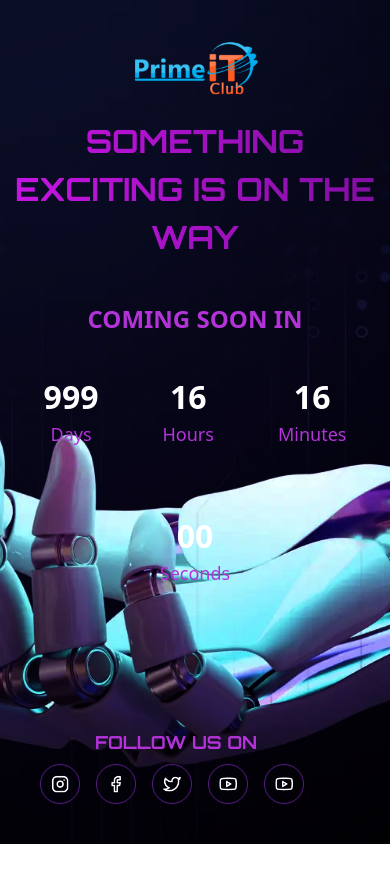
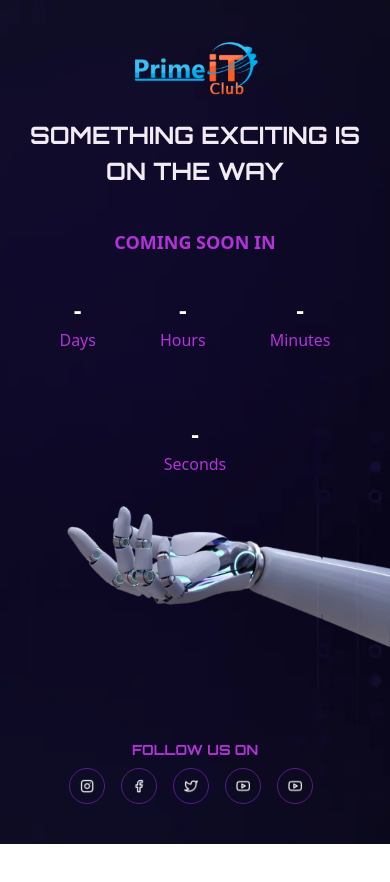
Before and after one commit to tyzrex/Hackaverse-Genesis, a React (Vite) app: page / in a window 390 px wide. Shown: the top 882 px of the page. Before the commit the page ends 844 px from the top, so only its background shows below. Built offline with nearby package versions, Linux system fonts and the light colour scheme.

Commit message:
new background for mobile responsivenes

```diff
--- a/src/App.tsx
+++ b/src/App.tsx
@@ -39,21 +39,21 @@ function App() {
   };
   return (
     <div>
-      <div className="flex flex-col items-center min-h-screen">
+      <div className="flex flex-col items-center min-h-screen container mx-auto px-5">
         <div className="overlay"></div>
         <div className="background"></div>
         <img src={ITClubLogo} alt="IT Club Logo" className="w-32 mt-10" />
 
-        <h1 className="text-[32px] lg:text-[64px] font-bold mt-5 font-main from-[#C915E5] to-[#7F0EA0] bg-gradient-to-r bg-clip-text text-transparent text-center">
+        <h1 className="text-[24px] md:text-[32px] lg:text-[48px] xl:text-[54px] 2xl:text-[64px] font-bold mt-5 font-main text-[#F2EBF3] bg-gradient-to-r bg-clip-text text-center">
           SOMETHING EXCITING IS ON THE WAY
         </h1>
-        <h2 className="text-[24px] lg:text-[36px] mt-10 uppercase font-secondary font-bold text-[#B333D9]">
+        <h2 className="text-[18px] md:text-[24px] lg:text-[36px] mt-10 uppercase font-secondary font-bold text-[#B333D9]">
           Coming soon in
         </h2>
 
         <CountdownTimer event={event} />
-        <div className="absolute bottom-0 left-0 flex flex-col items-center justify-center p-10">
-          <h3 className="text-[18px] uppercase font-main font-bold text-[#B333D9]">
+        <div className="absolute bottom-0 lg:left-0 flex flex-col items-center justify-center p-10">
+          <h3 className="text-[14px] md:text-[18px] uppercase font-main font-bold text-[#B333D9]">
             Follow us on
           </h3>
           <div className="flex gap-2 flex-wrap mt-2">
@@ -63,7 +63,7 @@ function App() {
                 href={social.link}
                 target="_blank"
                 rel="noreferrer"
-                className="inline-block w-10 h-10 mr-2"
+                className="inline-block w-9 h-9 md:w-10 md:h-10 mr-2"
               >
                 <div className="border border-purple-900 rounded-full p-[10px]">
                   <img src={social.icon} alt={social.name} />
--- a/src/_components/counter.tsx
+++ b/src/_components/counter.tsx
@@ -45,30 +45,34 @@ const CountdownTimer: React.FC<{ event: Event }> = ({ event }) => {
     <div className="text-white font-secondary p-4 rounded-md mt-5 md:mt-0">
       <div className="flex justify-center items-center gap-16 md:gap-32 flex-wrap">
         <div className="flex flex-col items-center">
-          <span className="text-[32px] md:text-[48px] lg:text-[72px] font-secondary font-bold">
-            {formatNumber(countdown.days)}
+          <span className="text-[24px] md:text-[32px] lg:text-[48px] xl:text-[72px] font-secondary font-bold">
+            -{/* {formatNumber(countdown.days)} */}
           </span>
-          <span className="text-[#B333D9] text-[18px] font-medium">Days</span>
+          <span className="text-[#B333D9] text-[16px] md:text-[18px] font-medium">
+            Days
+          </span>
         </div>
         <div className="flex flex-col items-center ">
-          <span className="text-[32px] md:text-[48px] lg:text-[72px] font-secondary font-bold">
-            {formatNumber(countdown.hours)}
+          <span className="text-[24px] md:text-[32px] lg:text-[48px] xl:text-[72px] font-secondary font-bold">
+            -{/* {formatNumber(countdown.hours)} */}
           </span>
-          <span className="text-[#B333D9] text-[18px] font-medium">Hours</span>
+          <span className="text-[#B333D9] text-[16px] md:text-[18px] font-medium">
+            Hours
+          </span>
         </div>
         <div className="flex flex-col items-center ">
-          <span className="text-[32px] md:text-[48px] lg:text-[72px] font-secondary font-bold">
-            {formatNumber(countdown.minutes)}
+          <span className="text-[24px] md:text-[32px] lg:text-[48px] xl:text-[72px] font-secondary font-bold">
+            -{/* {formatNumber(countdown.minutes)} */}
           </span>
-          <span className="text-[#B333D9] text-[18px] font-medium">
+          <span className="text-[#B333D9] text-[16px] md:text-[18px] font-medium">
             Minutes
           </span>
         </div>
         <div className="flex flex-col items-center">
-          <span className="text-[32px] md:text-[48px] lg:text-[72px] font-secondary font-bold">
-            {formatNumber(countdown.seconds)}
+          <span className="text-[24px] md:text-[32px] lg:text-[48px] xl:text-[72px] font-secondary font-bold">
+            -{/* {formatNumber(countdown.seconds)} */}
           </span>
-          <span className="text-[#B333D9] text-[18px] font-medium">
+          <span className="text-[#B333D9] text-[16px] md:text-[18px] font-medium">
             Seconds
           </span>
         </div>
--- a/src/index.css
+++ b/src/index.css
@@ -12,7 +12,7 @@ body {
 }
 
 .background {
-  background: url("./assets/background.svg");
+  background: url("./assets/background.webp");
   background-size: cover;
   background-position: center;
   background-repeat: no-repeat;
@@ -28,7 +28,6 @@ body {
 .overlay {
   background: url("./assets/robot-bg.webp");
   background-size: cover;
-  background-position: top;
   background-repeat: no-repeat;
   position: absolute;
   z-index: -10;
@@ -36,4 +35,19 @@ body {
   left: 0;
   width: 100%;
   height: 100%;
+
+  @media screen and (max-width: 1000px) {
+    background: url("./assets/hand.webp");
+    background-size: contain;
+    background-repeat: no-repeat;
+    top: 30%;
+  }
+
+  @media screen and (max-width: 640px) {
+    top: 50%;
+  }
+
+  @media screen and (min-width: 1000px) {
+    background-position: top;
+  }
 }
```
Also changed, not shown: src/assets/background.webp (added), src/assets/hand.webp (added).
